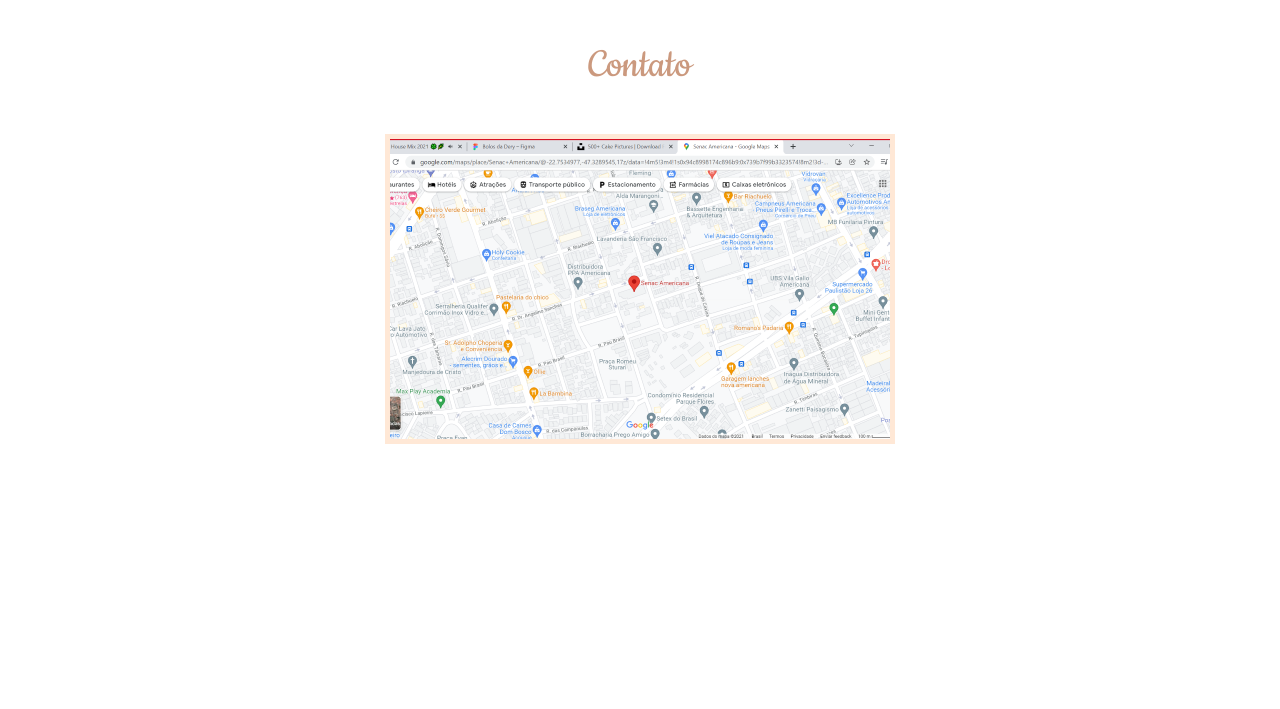
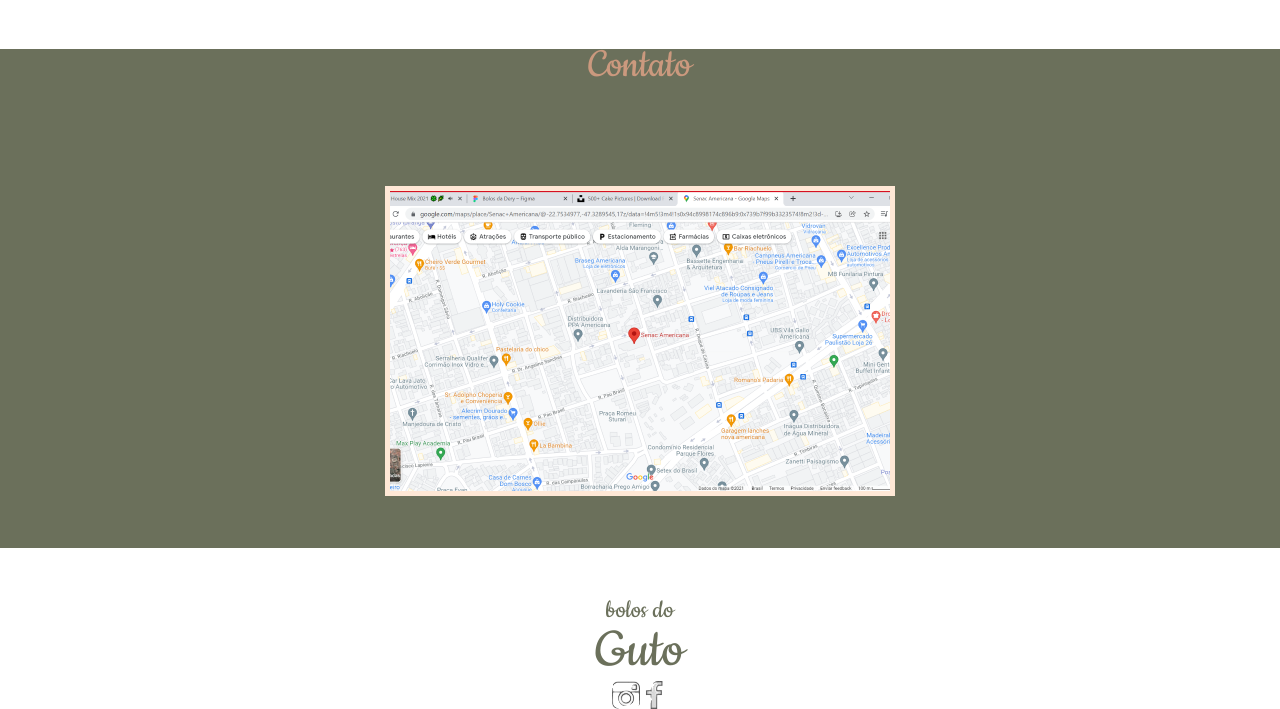
Before and after one commit to gustavo2606/lojaboloss, a plain HTML site: page index.html in a window 1280 px wide. Shown: the part 1608-2317 px from the top of the page. Before the commit the page ends 2052 px from the top, so only its background shows below. Drawn offline with Linux system fonts and the light colour scheme.

Commit message:
parte do mapa concluida , agora vamos colocar os icones

```diff
--- a/estilo.css
+++ b/estilo.css
@@ -305,4 +305,36 @@ body {
 	justify-content: center;
 	align-items: center;
 	margin-top: 52px;
+	margin-bottom: 52px;
+
 }
+
+.mapa-borda{
+   margin-top: 1px;
+   margin-bottom: 1px;
+   background-color: #6b705b;
+
+}
+
+.bolos_guto2 {
+	font-weight: 400;
+	font-size: 28px;
+	line-height: 75%;
+	color: #6b705b;
+	text-align: center;
+	font-family: cookie;
+}
+
+.guto2 {
+	font-weight: 400;
+	font-size: 60px;
+	text-align: center;
+	font-family: cookie;
+	color: #6b705b;
+}
+
+.icones {
+	display: flex;
+	justify-content: center;
+	align-items: center;
+}
--- a/index.html
+++ b/index.html
@@ -92,19 +92,34 @@
                     <img src="imagens/bolomorango.png" class="foto-bolos">
                 </div>
                 <div class="conjunto-fotos">
-                <img src="imagens/bolochocolate.png" class="foto-bolos" >
+                    <img src="imagens/bolochocolate.png" class="foto-bolos">
                 </div>
                 <div class="conjunto-fotos">
                     <img src="imagens/bolocereja.png" class="foto-bolos">
                 </div>
             </div>
         </div>
-    <div >
+        <div class="mapa-borda">
             <h2 class="titulo-mapa">Contato</h2>
+            <div class="mapa">
+                <img src="imagens/mapa.png" class="mapa">
             </div>
-    <div class="mapa">
-        <img src="imagens/mapa.png">
         </div>
+
+            <div class="facilidade">
+                <div class="titulo2">
+                    <p class="bolos_guto2">bolos do </p>
+                    <p class="guto2">Guto</P>
+                </div>
+                <div class="icones">
+                    <img src="imagens/1829789_brand_instagram_logo_network_social_icon_1-removebg-preview.png"
+                        class="iconess">
+                    <img src="imagens/1829822_brand_facebook_logo_network_social_icon_1-removebg-preview.png"
+                        class="iconess">
+                </div>
+
+            </div>
+
 
 
 
```
Also changed, not shown: imagens/1829789_brand_instagram_logo_network_social_icon_1-removebg-preview.png (added), imagens/1829822_brand_facebook_logo_network_social_icon_1-removebg-preview.png (added). Lines whose indentation alone changed are shown as unchanged.
